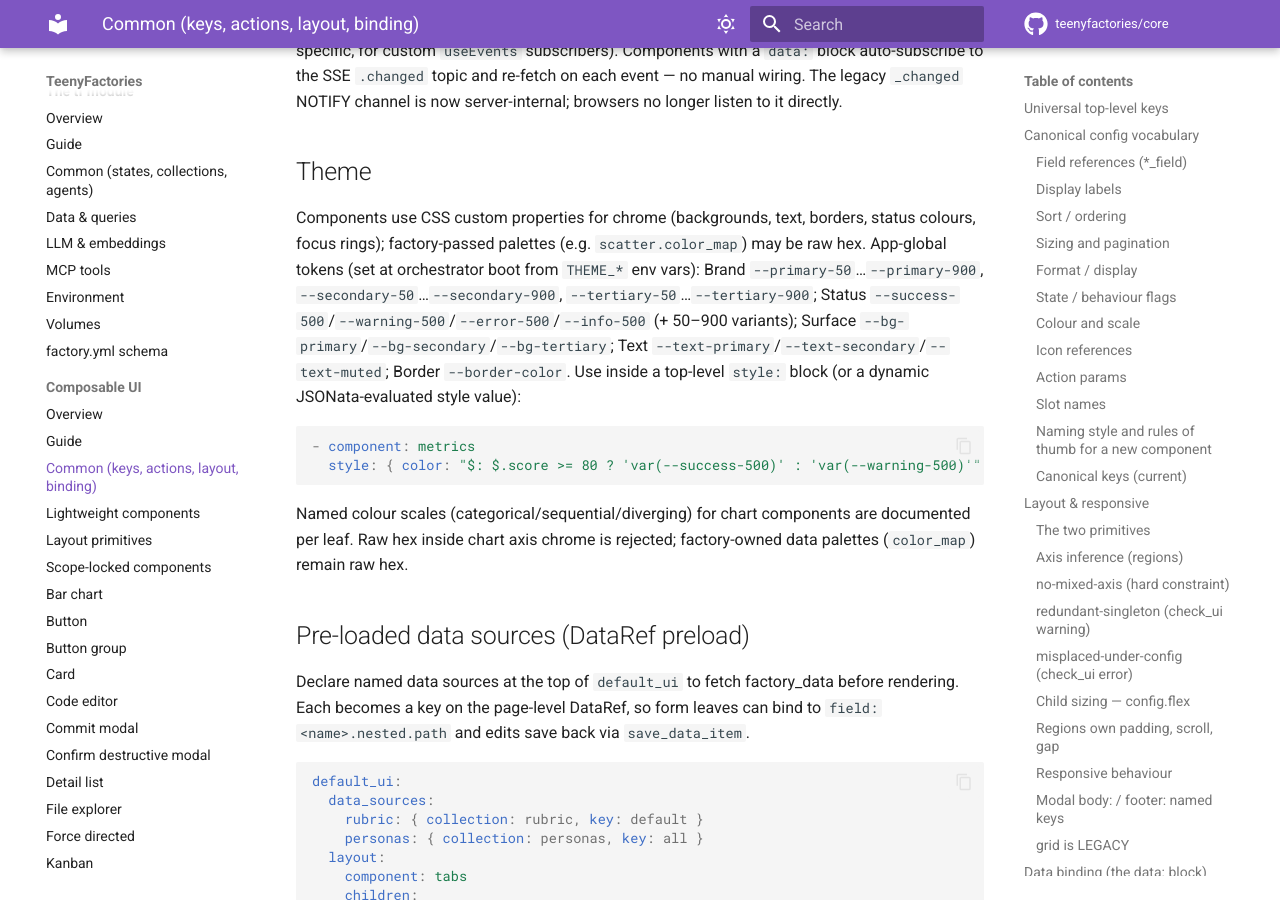
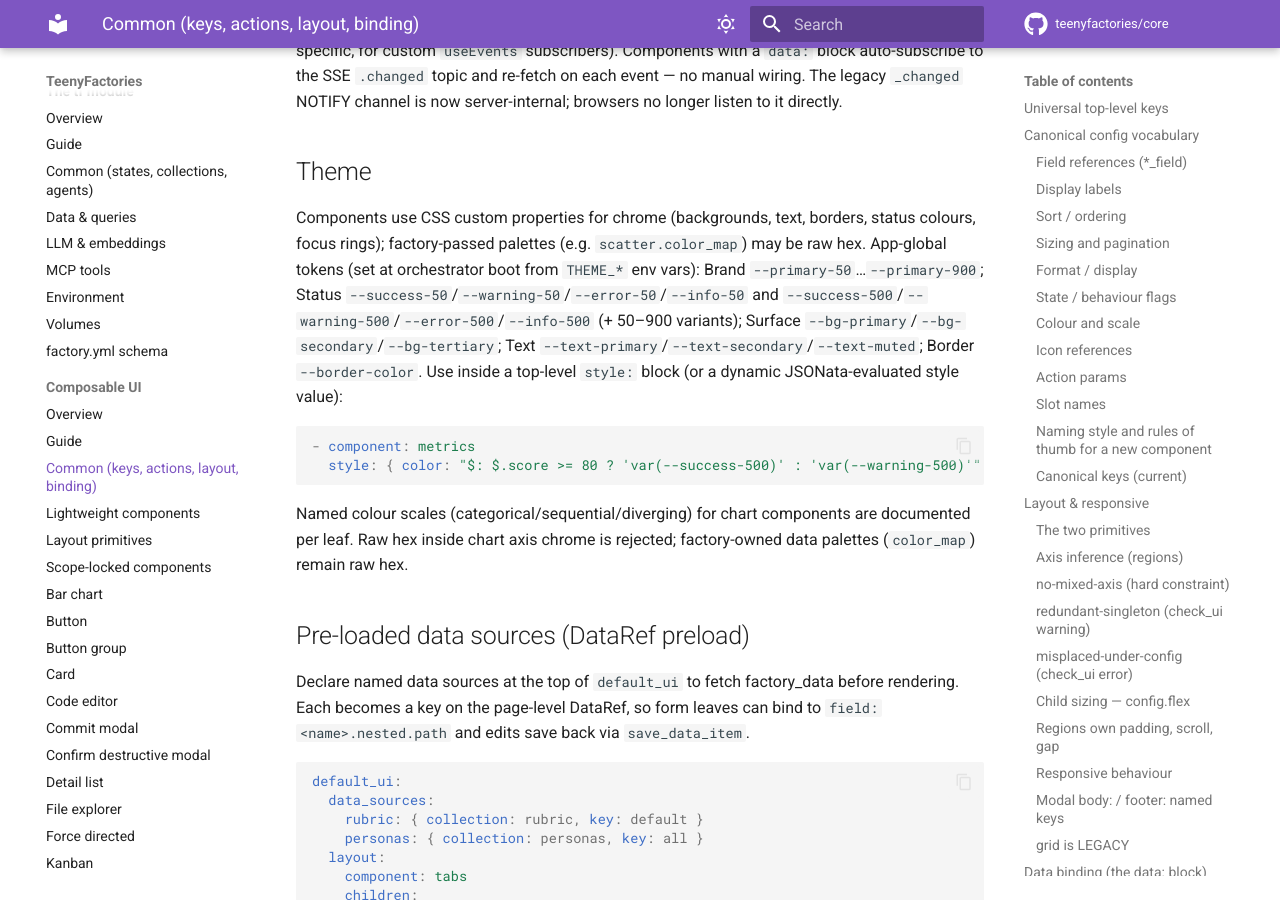
Before and after one commit to teenyfactories/core, an MkDocs documentation site: the page built from docs/reference/ui-common.md, in a window 1280 px wide and 900 px high, scrolled down 26012 px. Built offline with MkDocs 1.6.1 and Material for MkDocs 9.7.7, drawn with Linux system fonts in a browser that asks for light colours; comment, search, counter and statistics services are not loaded.

Commit message:
docs(reference): mirror color palette fix from orchestrator
Sync ui-common.md: corrected secondary/tertiary palette documentation.

````diff
--- a/docs/reference/ui-common.md
+++ b/docs/reference/ui-common.md
@@ -651,7 +651,7 @@ All backing data lives in `factory_data`. Writes fan out: Postgres NOTIFY `{fact
 
 ## Theme
 
-Components use CSS custom properties for chrome (backgrounds, text, borders, status colours, focus rings); factory-passed palettes (e.g. `scatter.color_map`) may be raw hex. App-global tokens (set at orchestrator boot from `THEME_*` env vars): Brand `--primary-50`…`--primary-900`, `--secondary-50`…`--secondary-900`, `--tertiary-50`…`--tertiary-900`; Status `--success-500`/`--warning-500`/`--error-500`/`--info-500` (+ 50–900 variants); Surface `--bg-primary`/`--bg-secondary`/`--bg-tertiary`; Text `--text-primary`/`--text-secondary`/`--text-muted`; Border `--border-color`. Use inside a top-level `style:` block (or a dynamic JSONata-evaluated style value):
+Components use CSS custom properties for chrome (backgrounds, text, borders, status colours, focus rings); factory-passed palettes (e.g. `scatter.color_map`) may be raw hex. App-global tokens (set at orchestrator boot from `THEME_*` env vars): Brand `--primary-50`…`--primary-900`; Status `--success-50`/`--warning-50`/`--error-50`/`--info-50` and `--success-500`/`--warning-500`/`--error-500`/`--info-500` (+ 50–900 variants); Surface `--bg-primary`/`--bg-secondary`/`--bg-tertiary`; Text `--text-primary`/`--text-secondary`/`--text-muted`; Border `--border-color`. Use inside a top-level `style:` block (or a dynamic JSONata-evaluated style value):
 
 ```yaml
 - component: metrics
````
